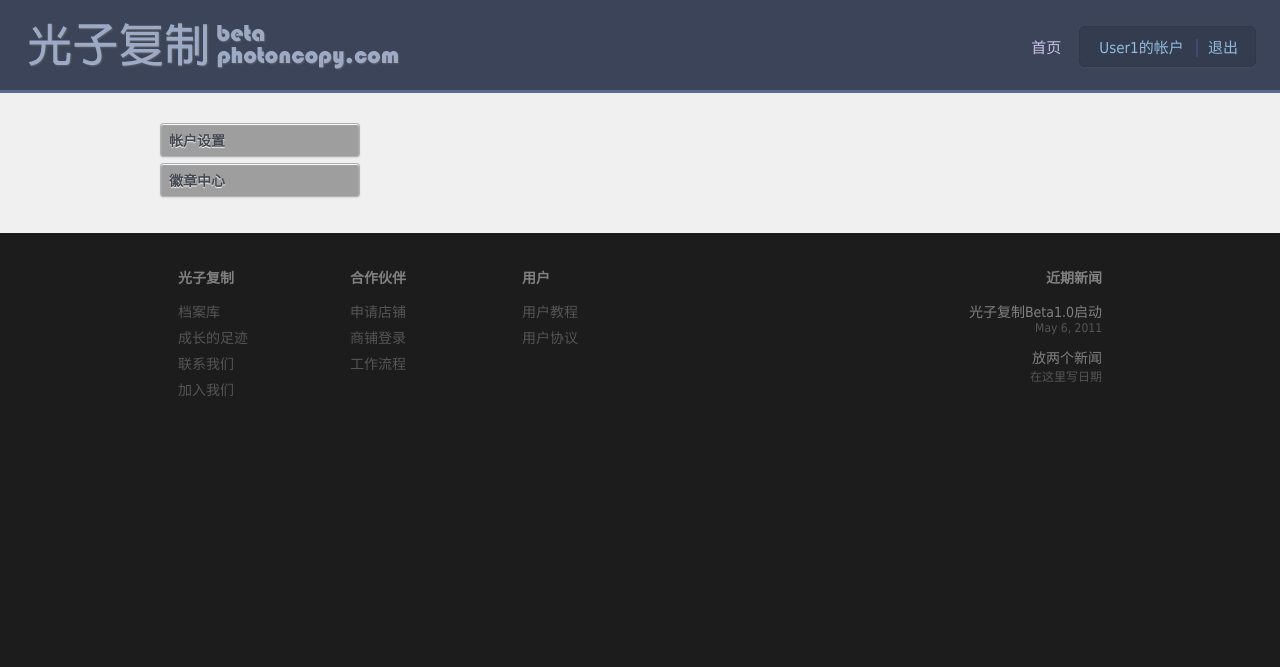
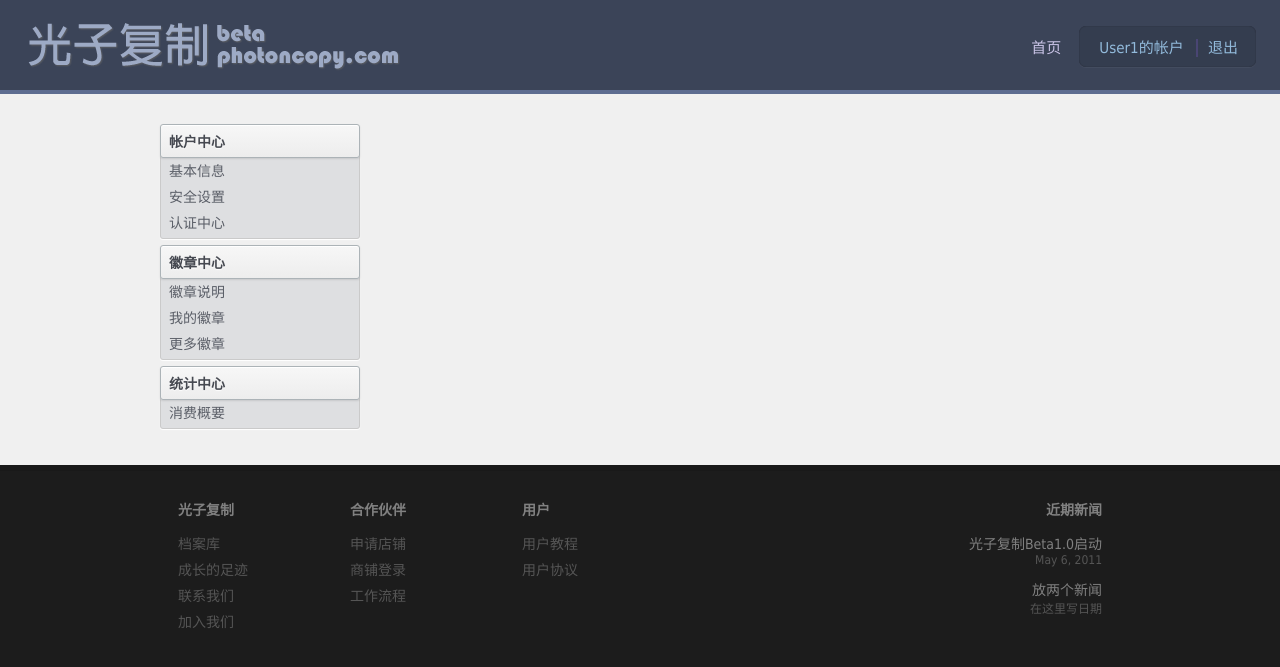
Before and after one commit to unit-interval/photoncopy, a PHP site: page /static/profile.html in a window 1280 px wide. Shown: the top 667 px of the page. Run offline with PHP 8.4, Linux system fonts and the light colour scheme; grey boxes are pictures that could not be loaded.

Commit message:
profile page redesigned

```diff
--- a/media/css/style.css
+++ b/media/css/style.css
@@ -177,12 +177,12 @@ a{
 
 #user .nav{
 	background: #3B4458;
-	border-bottom: 3px solid #5D6C90;
+	border-bottom: 4px solid #5D6C90;
 }
 
 #partner .nav{
 	background: #1D2D32;
-	border-bottom: 3px solid #223B40;
+	border-bottom: 4px solid #223B40;
 }
 
 .navBar{
--- a/media/css/styleProfile.css
+++ b/media/css/styleProfile.css
@@ -14,9 +14,9 @@
 }
 
 .profileType{
-    background: url('/media/images/aside_accordion_indicator_default.png') right center no-repeat, -moz-linear-gradient(top, #f7f7f7, #ededed);
-	background: url('/media/images/aside_accordion_indicator_default.png') right center no-repeat, -webkit-gradient(linear, left top, left bottom, from(#f7f7f7), to(#ededed));
-	background: url('/media/images/aside_accordion_indicator_default.png') right center no-repeat, linear-gradient(top, #f7f7f7, #ededed);
+    background: -moz-linear-gradient(top, #f7f7f7, #ededed);
+	background: -webkit-gradient(linear, left top, left bottom, from(#f7f7f7), to(#ededed));
+	background: linear-gradient(top, #f7f7f7, #ededed);
     border: 1px solid #acb3b7;
     -moz-border-radius: 3px;
     -webkit-border-radius: 3px;
@@ -32,7 +32,34 @@
     padding: 6px 8px;
     position: relative;
     text-shadow: 0 1px 1px #fff;
+    cursor: default;
+}
+
+div.profileL > ul{
+	background: rgba(59, 68, 88, .1);
+	border: 1px solid #cacaca;
+	-moz-border-radius-bottomleft: 3px;
+	-moz-border-radius-bottomright: 3px;
+	-webkit-border-bottom-left-radius: 3px;
+	-webkit-border-bottom-right-radius: 3px;
+	border-bottom-left-radius: 3px;
+	border-bottom-right-radius: 3px;
+	-moz-box-shadow: 0 1px 2px rgba(255, 255, 255, .1);
+	-webkit-box-shadow: 0 1px 2px rgba(255, 255, 255, 1);
+	box-shadow: 0 1px 1px rgba(255, 255, 255, 1);
+	list-style: none;
+	margin: -3px 0 0 0;
+	padding: 2px 0;
 	margin-bottom: 6px;
+}
+
+div.profileL > ul > li{
+	font-size: 14px;
+	line-height: 1;
+	margin: 0;
+	padding: 6px 8px;
+	color: #5A5E67;
+	display: list-item;
 	cursor: pointer;
 }
 
--- a/media/js/profile.js
+++ b/media/js/profile.js
@@ -1,9 +1,9 @@
-function showPage(page){
-	if (page=='') page='#1';
-	var pageNo=page[1];
-	$('.profileR').fadeOut(250);
-	var pageDict=['','#accountSetting', '#creditCenter'];
-	$(pageDict[pageNo]).delay(250).fadeIn(250);
+function showPage(pageNo, duration){
+	if (pageNo=='') pageNo='0';
+	if ($('#profile-'+pageNo).css('display')=='none'){
+		$('.profileR').fadeOut(duration);
+		$('#profile-'+pageNo).delay(duration).fadeIn(duration);
+	}
 }
 
 function showTaskDetail(taskNo){
@@ -12,9 +12,8 @@ function showTaskDetail(taskNo){
 }
 
 $(function(){
-	showPage(location.hash);
-
-	$('div.profileL a').click(function(){
-		showPage($(this).attr('href'));
+	showPage(location.hash.slice(1), 0);
+	$('div.profileL > ul > li').click(function(){
+		showPage($(this).data('hash'), 100);
 	})
 })
--- a/static/profile.html
+++ b/static/profile.html
@@ -29,20 +29,55 @@
 	<div class='contentWrapper'>
 		<div class='profile'>
 			<div class='profileL'>
-				<a href='#1' class='profileType'>
-					帐户设置
-				</a>
-				<a href='#2' class='profileType'>
+				<div class='profileType'>
+					帐户中心
+				</div>
+				<ul>
+					<li data-hash='1-1'>基本信息</li>
+					<li data-hash='1-2'>安全设置</li>
+					<li data-hash='1-3'>认证中心</li>
+				</ul>
+				<div class='profileType'>
 					徽章中心
-				</a>
 				</div>
-			<div class='profileR' id='accountSetting'>
-				<div class='profileHeader'>
-					帐户设置
+				<ul>
+					<li data-hash='2-1'>徽章说明</li>
+					<li data-hash='2-2'>我的徽章</li>
+					<li data-hash='2-3'>更多徽章</li>
+				</ul>
+				<div class='profileType'>
+					统计中心
 				</div>
+				<ul>
+					<li data-hash='3-1'>消费概要</li>
+				</ul>
+			</div>
+			<div class='profileR' id='profile-0'>
+				<div class='profileHeader'>User1的帐户</div>
 				<div class='profileContent'>
 					<div class='profileSection'>
-					<h2>基本设置</h2>
+						<h2>徽章架</h2>
+						<div class='badge'><span class='badge3'></span>新手上路</div>
+						<div class='badge'><span class='badge3'></span>新手上路</div>
+					</div>
+					<div class='profileSection'>
+						<h2>零钱罐</h2>
+						<div class='coin'>
+							<div>
+								<img src='/media/images/store/storeAvatar1.jpg' alt='Store Avatar' />
+							</div>
+							<dl>
+								<dt>北京大学36楼223打印店</dt>
+								<dd>0元</dd>
+							</dl>
+						</div>
+					</div>
+				</div>
+			</div>
+			<div class='profileR' id='profile-1-1'>
+				<div class='profileHeader'>基本信息</div>
+				<div class='profileContent'>
+					<form>
 						<table class='formTable'>
 							<tbody>
 								<tr>
@@ -51,13 +86,17 @@
 								</tr>
 								<tr>
 									<th></th>
-								<td><input type='button' class='uiBtn3' value='保存设置'></td>
+									<td><input type='submit' class='uiBtn3' value='保存设置'></td>
 								</tr>
 							</tbody>
 						</table>
+					</form>
 				</div>
-					<div class='profileSection'>
-					<h2>安全设置</h2>
+			</div>
+			<div class='profileR' id='profile-1-2'>
+				<div class='profileHeader'>安全设置</div>
+				<div class='profileContent'>
+					<form>
 						<table class='formTable'>
 							<tbody>
 								<tr>
@@ -74,13 +113,17 @@
 								</tr>
 								<tr>
 									<th></th>
-								<td><input type='button' class='uiBtn3' value='修改设置'></td>
+									<td><input type='submit' class='uiBtn3' value='修改设置'></td>
 								</tr>
 							</tbody>
 						</table>
+					</form>
 				</div>
-					<div class='profileSection'>
-					<h2>教育邮箱认证</h2>
+			</div>
+			<div class='profileR' id='profile-1-3'>
+				<div class='profileHeader'>认证中心</div>
+				<div class='profileContent'>
+					<form>
 						<table class='formTable'>
 							<tbody>
 								<tr>
@@ -89,28 +132,33 @@
 								</tr>
 								<tr>
 									<th></th>
-								<td><input type='button' class='uiBtn3' value='获取验证码'/></td></tr>
+									<td><input type='submit' class='uiBtn3' value='获取验证码'/></td>
+								</tr>
+							</tbody>
+						</table>
+					</form>
+					<form>
+						<table class='formTable'>
+							<tbody>
 								<tr>
 									<th>验证码</th>
 									<td><input type='text' class='uiText2' name='email'/></td>
 								</tr>
 								<tr>
 									<th></th>
-								<td><input type='button' class='uiBtn3' value='验证教育邮箱'/></td>
+									<td><input type='submit' class='uiBtn3' value='验证教育邮箱'/></td>
 								</tr>
 							</tbody>
 						</table>
+					</form>
 				</div>
 			</div>
-			</div>
-			<div class='profileR' id='creditCenter'>
-				<div class='profileHeader'>徽章中心</div>
+			<div class='profileR' id='profile-2-1'>
+				<div class='profileHeader'>徽章说明</div>
 				<div class='profileContent'>
-					<div class='profileSection'>
-					<h2>徽章说明</h2>
 					<p>用户可以通过完成不同的任务获得徽章并累计信用。部分任务为隐藏任务，完成后系统将自动通知您激活奖励。</p>
 					<table>
-						<tbody>
+						<table class='badgeTable'>
 							<tr>
 								<th><div class='badge'><span class='badge1'></span>金质徽章</div></th>
 								<td>金质徽章非常稀少，只有做出杰出贡献的用户才能获得它们。</td>
@@ -125,15 +173,17 @@
 							</tr>
 							<tr>
 								<th><div class='badge'>徽章</div> × 数字</th>
-								<td>数字表示当前获得该徽章的用户数。</td>
+								<td>数字表示当前拥有该徽章的用户数。</td>
 							</tr>
 
 						</tbody>
 					</table>
 				</div>
-					<div class='profileSection'>
-					<h2>我的徽章</h2>
-					<table>
+			</div>
+			<div class='profileR' id='profile-2-2'>
+				<div class='profileHeader'>我的徽章</div>
+				<div class='profileContent'>
+					<table class='badgeTable'>
 						<tbody>
 							<tr>
 								<th><div class='badge'><span class='badge3'></span>新手上路</div> × 570</th>
@@ -150,21 +200,41 @@
 						</tbody>
 					</table>
 				</div>
-					<div class='profileSection'>
-					<h2>更多徽章</h2>
-					<table>
+			</div>
+			<div class='profileR' id='profile-2-3'>
+				<div class='profileHeader'>更多徽章</div>
+				<div class='profileContent'>
+					<table class='badgeTable'>
 						<tbody>
 							<tr>
 								<th><div class='badge'><span class='badge3'></span>大学校</div> × 570</th>
-								<td>前往帐户<a href='#1'>中心认证</a>认证大学邮箱，获取更高信用。<br/>邮箱名通常为学号，需要登录校园网网关查看邮箱中的验证码。</td>
+								<td>前往<a href='#1'>认证中心</a>填写大学邮箱，获取更高信用。<br/>邮箱名通常为学号，需要登录校园网网关查看邮箱中的验证码。</td>
 							</tr>
 							<tr>
 								<th><div class='badge'><span class='badge1'></span>献计献策</div> × 2</th>
-								<td>前往黑板报<a href='#'>讨论专区</a>对光子复制提出意见。<br/>如被采用，我们将授予金质徽章以表彰您对光子复制作出的杰出贡献。</td>
+								<td>前往光子复制黑板报的<a href='#' target='_blank'>讨论专区</a>对光子复制提出意见。<br/>如被采用，我们将授予金质徽章以表彰您对光子复制作出的杰出贡献。</td>
 							</tr>
 						</tbody>
 					</table>
 				</div>
+			</div>
+			<div class='profileR' id='profile-3-1'>
+				<div class='profileHeader'>消费概要</div>
+				<div class='profileContent'>
+					<table class='statTable'>
+						<tbody>
+							<tr><th>商户</th><th>余额</th><th>订单</th></tr>
+							<tr>
+								<td>北京大学36楼223打印店</td><td>1元</td><td>0笔</td>
+							</tr>
+							<tr class='alt'>
+								<td>北京大学36楼219打印店</td><td>2元</td><td>0笔</td>
+							</tr>
+							<tr>
+								<td>北京大学35楼打印店</td><td>2元</td><td>0笔</td>
+							</tr>
+						</tbody>
+					</table>
 				</div>
 			</div>
 			<div class='clear'></div>
```
Also changed, not shown: other parts of media/css/styleProfile.css (+79 -6 lines), inc/page.php (+102 -32 lines). Lines whose indentation alone changed are shown as unchanged.
